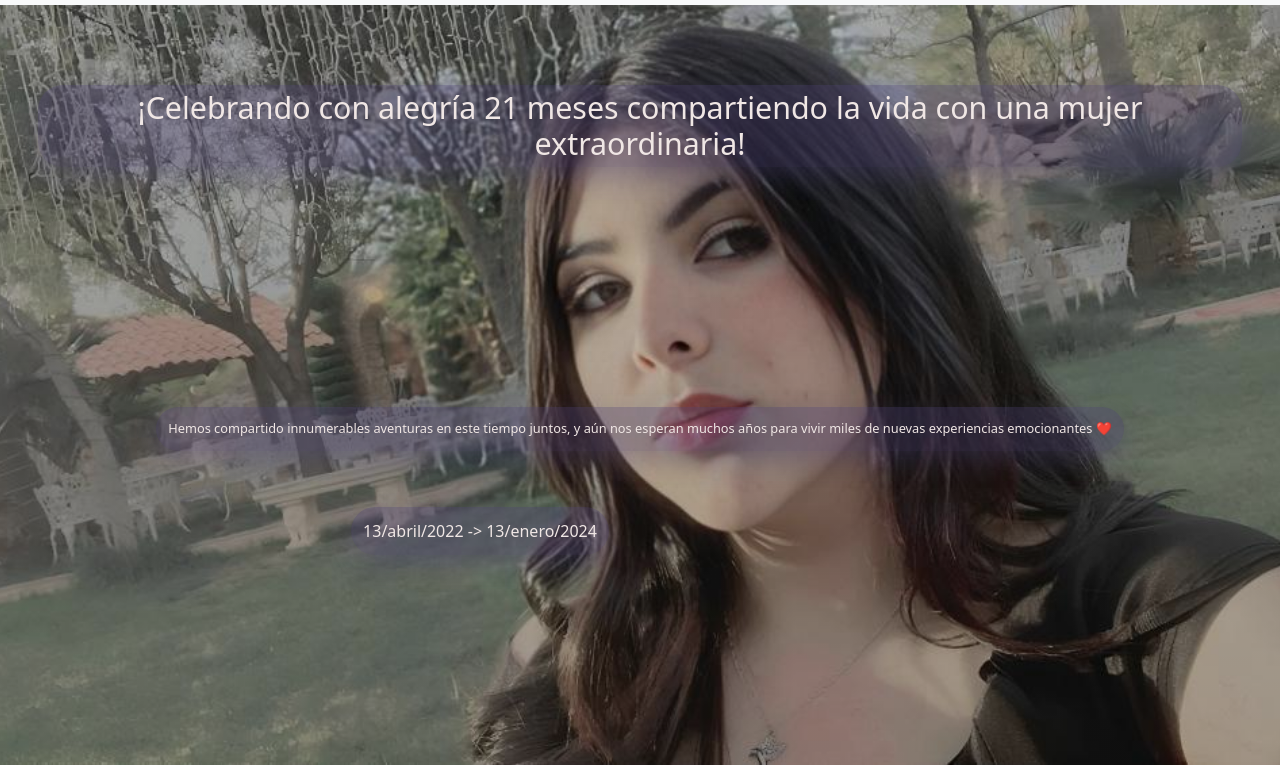
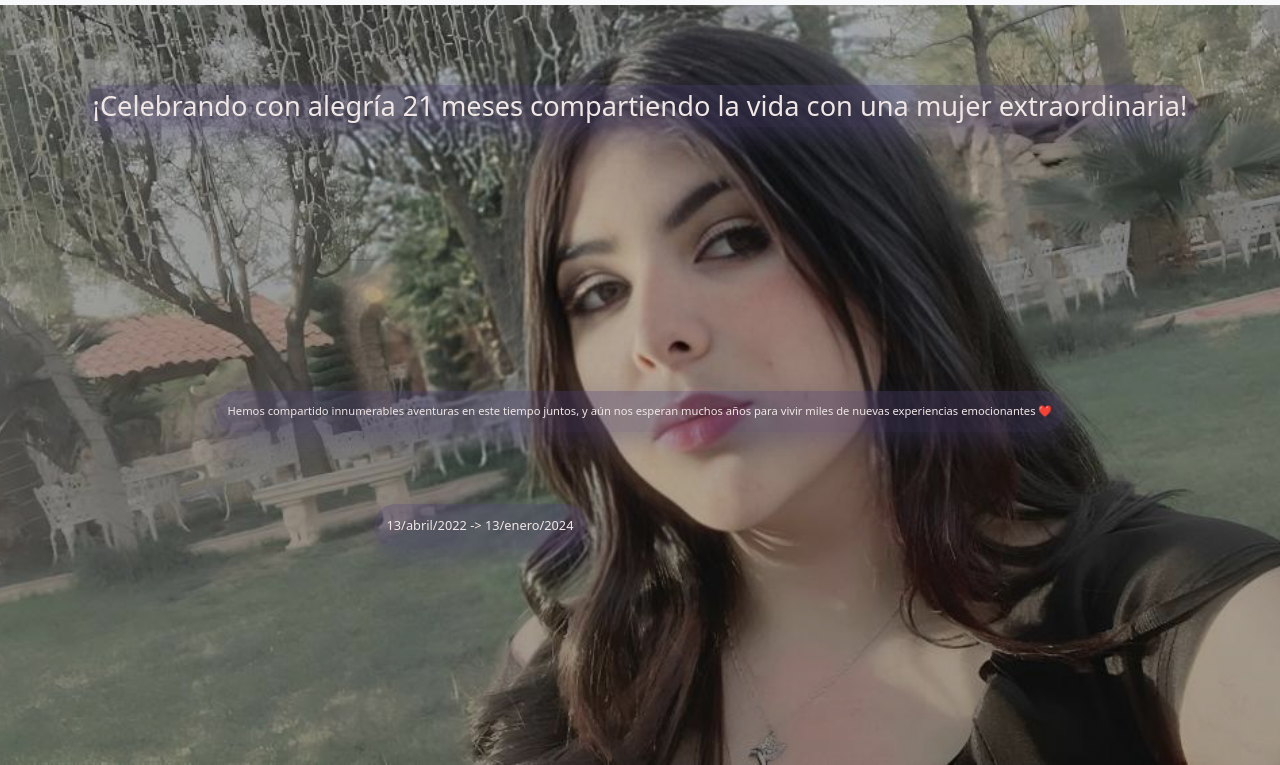
Before and after one commit to VisualR29/jaz, a plain HTML site: page index.html in a window 1280 px wide. Shown: the part 62-827 px from the top of the page. Drawn offline with nearby package versions, Linux system fonts and the light colour scheme.

Commit message:
banner v2

```diff
--- a/css/style.css
+++ b/css/style.css
@@ -71,7 +71,7 @@
     text-align: center;
     border-radius: 25px;
     color: #F0E7E5;
-    font-size: 1.9em;
+    font-size: 1.7em;
     padding: 5px 8px 5px 8px;
     margin-top: 10vh;
     margin-left: 3vw;
@@ -88,15 +88,15 @@
 }
 
 .mesage{
-    font-size: 0.8em;
-    margin-top: 29vh;
+    font-size: 0.7em;
+    margin-top: 32vh;
     margin-left: 5vw;
     margin-right: 5vw;
 }
 
 .date{
-    font-size: 1em;
-    margin-top: 5vh;
+    font-size: .8em;
+    margin-top: 7vh;
     margin-left: 5vw;
     margin-right: 30vw;
 }
```
Also changed, not shown: html/cartitas.html (+1 -1 lines), html/playlist.html (+1 -1 lines), html/recuerdos.html (+1 -1 lines).
